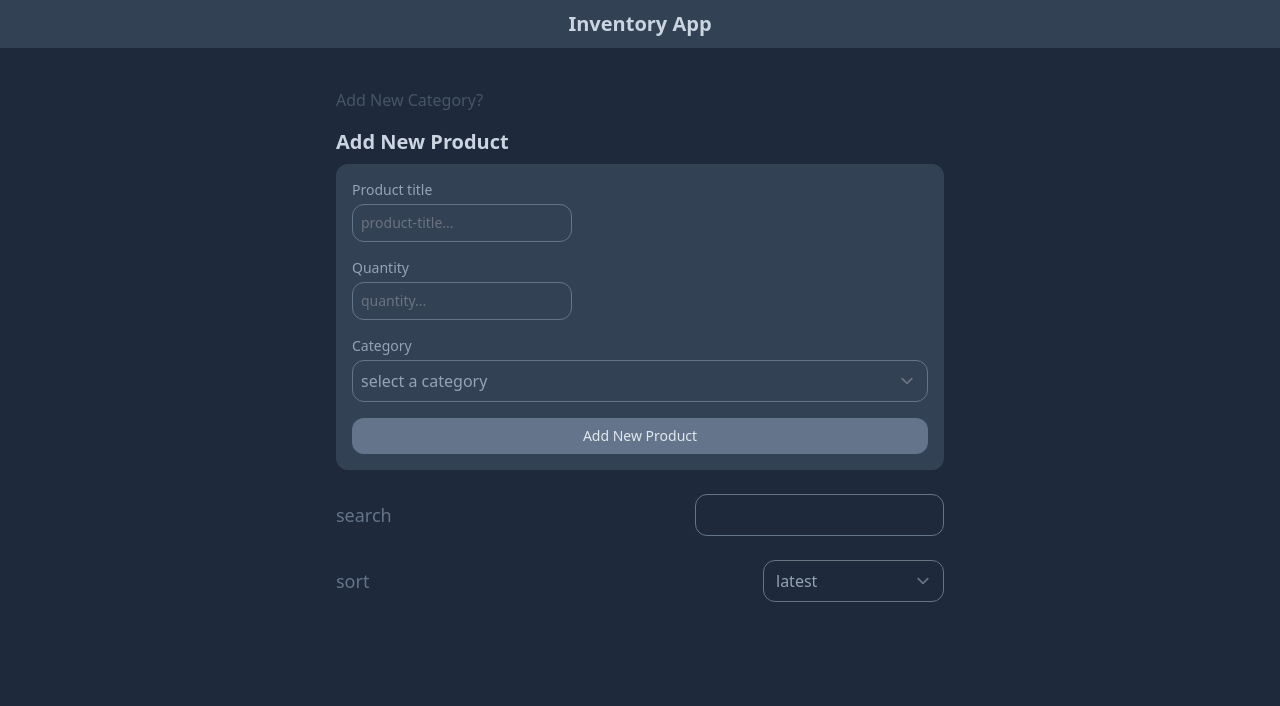
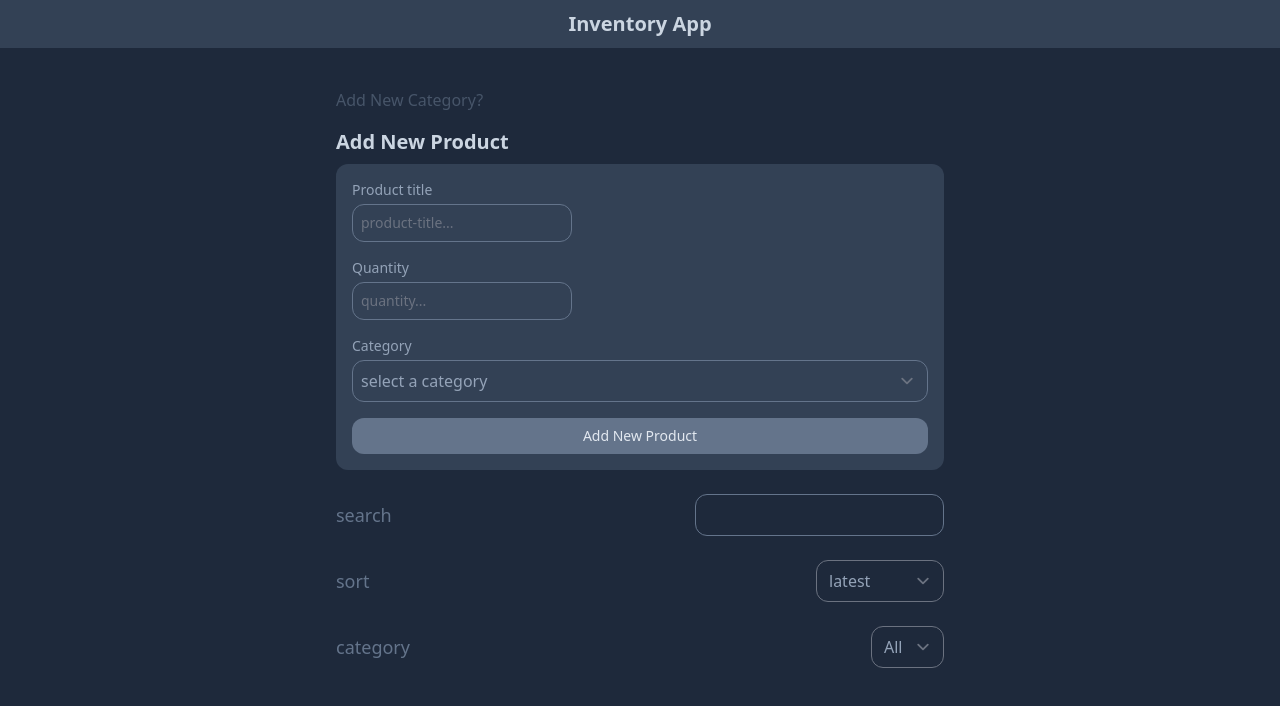
Before and after one commit to ReihaneSheikheezade/Inventory-app, a React (Create React App) app: page / in a window 1280 px wide. Shown: the top 706 px of the page. Built offline with nearby package versions, Linux system fonts and the light colour scheme.

Commit message:
filter categories added

```diff
--- a/src/App.js
+++ b/src/App.js
@@ -11,13 +11,15 @@ function App() {
   const [filteredProducts, setFilteredProducts] = useState([]);
   const [sort, setSort] = useState("latest");
   const [searchValue, setSearchValue] = useState("");
+  const [selectedCatogory, setSelectedCatogory] = useState("");
 
   useEffect(() => {
     let result = [...products];
     result = filterSearchTitle(result);
     result = sortDate(result);
+    result = filterSelectedCategory(result);
     setFilteredProducts(result);
-  }, [products, searchValue, sort]);
+  }, [products, searchValue, sort, selectedCatogory]);
 
   const searchHandler = (e) => {
     setSearchValue(e.target.value.trim().toLowerCase());
@@ -25,6 +27,10 @@ function App() {
 
   const sortHandler = (e) => {
     setSort(e.target.value);
+  };
+
+  const selectCategoryHandler = (e) => {
+    setSelectedCatogory(e.target.value);
   };
 
   const filterSearchTitle = (array) => {
@@ -42,25 +48,31 @@ function App() {
     });
   };
 
+  const filterSelectedCategory = (array) => {
+    if (!selectedCatogory) return array;
+    return array.filter((c) => c.categoryId === selectedCatogory);
+  };
+
   useEffect(() => {
-   const savedCategories = JSON.parse(localStorage.getItem("categories")) || [];
-   const savedProducts = JSON.parse(localStorage.getItem("products")) || [];
-   setCategories(savedCategories);
-   setProducts(savedProducts);
+    const savedCategories =
+      JSON.parse(localStorage.getItem("categories")) || [];
+    const savedProducts = JSON.parse(localStorage.getItem("products")) || [];
+    setCategories(savedCategories);
+    setProducts(savedProducts);
   }, []);
 
   useEffect(() => {
-    if(products.length){
+    if (products.length) {
       localStorage.setItem("products", JSON.stringify(products));
     }
   }, [products]);
 
   useEffect(() => {
-    if(categories.length){
+    if (categories.length) {
       localStorage.setItem("categories", JSON.stringify(categories));
     }
   }, [categories]);
-console.log(products)
+
   return (
     <div>
       <div className="min-h-screen bg-slate-800">
@@ -72,8 +84,11 @@ console.log(products)
           <Filter
             onSort={sortHandler}
             onSearch={searchHandler}
+            onSelectCatogory={selectCategoryHandler}
             sort={sort}
             searchValue={searchValue}
+            categories={categories}
+            selectedCatogory={selectedCatogory}
           />
           <ProductList
             products={filteredProducts}
--- a/src/Component/Filter.js
+++ b/src/Component/Filter.js
@@ -1,6 +1,6 @@
 
 
-const Filter = ({onSort,onSearch,sort,searchValue }) => {
+const Filter = ({onSort,onSearch ,sort,searchValue, categories ,onSelectCatogory,selectedCatogory}) => {
 
   return (
     <div>
@@ -11,9 +11,18 @@ const Filter = ({onSort,onSearch,sort,searchValue }) => {
       <div className="flex justify-between items-center mb-6 ">
         <label htmlFor="sort-products" className="text-slate-500 sm:text-lg">sort</label>
         <select onChange={onSort} value={sort} id="sort-products" name="sort-products"  className="bg-transparent text-slate-400 rounded-xl" >
-          <option className="bg-slate-500 text-slate-300" value="">select a category</option>
+          <option className="bg-slate-500 text-slate-300" value="">select a ...</option>
           <option className="bg-slate-500 text-slate-300" value="latest">latest</option>
           <option className="bg-slate-500 text-slate-300" value="earliest">earliest</option>
+        </select>
+      </div>
+      <div className="flex justify-between items-center mb-6 ">
+        <label htmlFor="sort-categories" className="text-slate-500 sm:text-lg">category</label>
+        <select onChange={onSelectCatogory} value={selectedCatogory} id="sort-categories" name="sort-categories"  className="bg-transparent text-slate-400 rounded-xl" >
+          <option className="bg-slate-500 text-slate-300" value="">All</option>
+          {categories.map( c =>{
+            return <option key={c.id} className="bg-slate-500 text-slate-300" value={c.id}>{c.title}</option>
+          })}
         </select>
       </div>
     </div>
```
